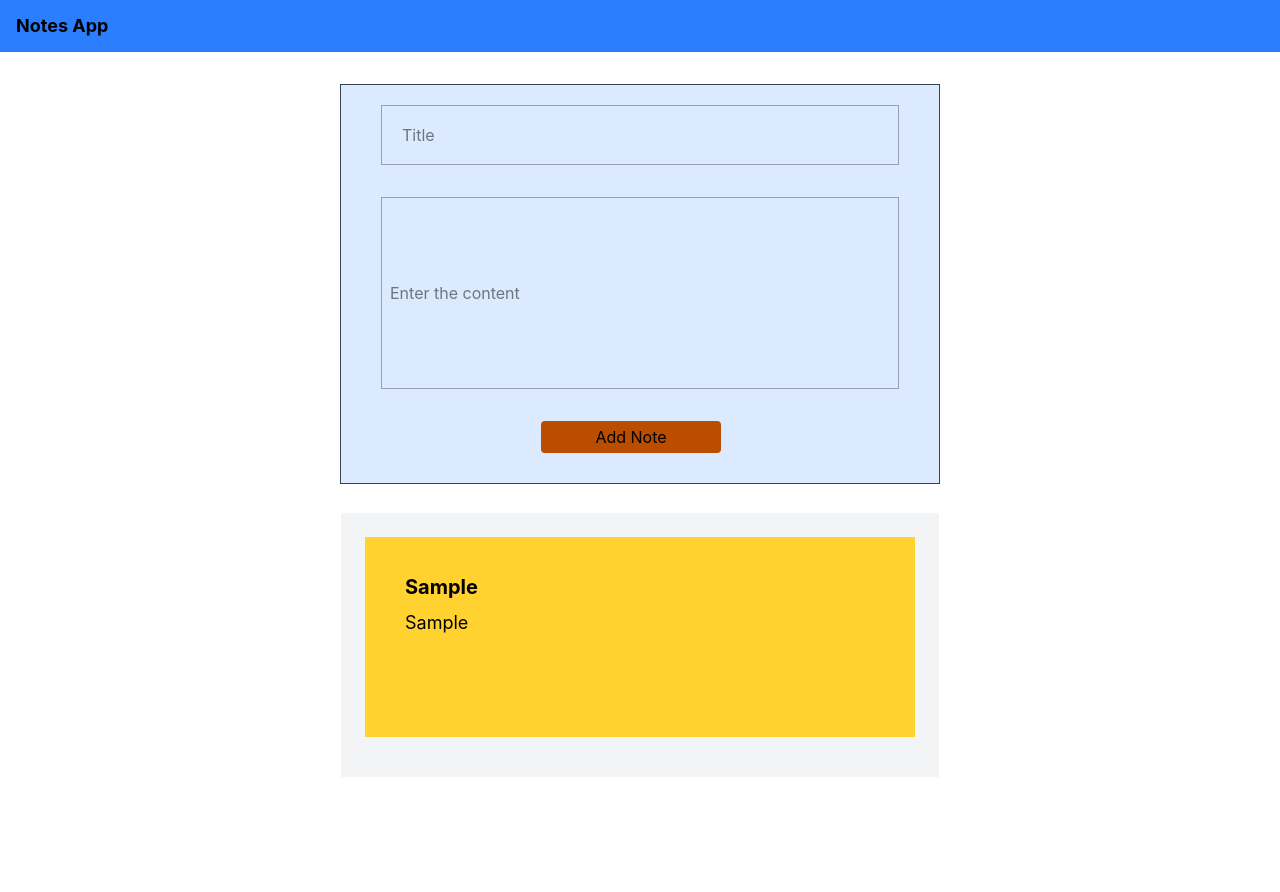
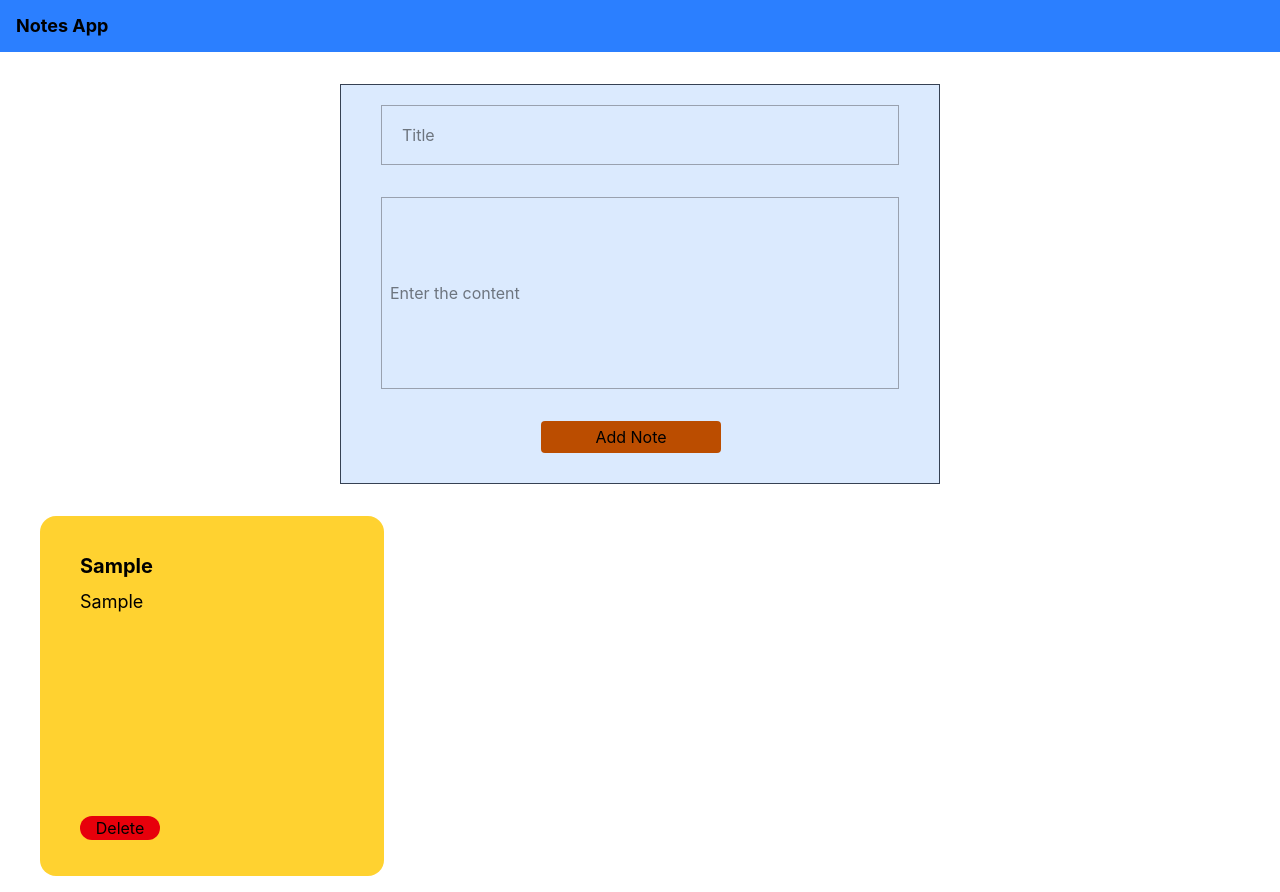
Before and after one commit to adiilmuhammad7/Notes-App, a React (Vite) app: page / in a window 1280 px wide. Both pictures are taken after typing "Sample", "Sample" into the empty fields and a click on the button "Add Note". Before the commit the page ends 800 px from the top, so only its background shows below. Built offline with nearby package versions, Linux system fonts and the light colour scheme.

Commit message:
Added the delete button

```diff
--- a/src/components/Notearea.jsx
+++ b/src/components/Notearea.jsx
@@ -39,10 +39,19 @@ function Notearea() {
     }
 
 
+    //delete
+    function deleteNote(index) {
+        setNotes(notes.filter(function (note, i) {
+            return i !== index
+        }))
+    }
+
+
 
 
 
     return (
+        <div>
             <div className="border border-gray-700 w-150  mx-auto my-8 h-100 bg-blue-100">
                 <div className="mt-10- px-10 py-5">
                     <input
@@ -72,18 +81,26 @@ function Notearea() {
                 <div className="mx-auto">
 
                 </div>
-
-
-
+            </div>
             {/* area of input displaying under the form */}
 
-            <div className="bg-gray-100 mt-10 p-6">
+            <div className="grid grid-cols-3 gap-1">
 
-                {notes.map((note) => {
+                {notes.map((note,index) => {
                     return (
-                        <div className="bg-amber-300 p-4 mb-4 h-50">
+
+                        <div className="bg-amber-300 rounded-2xl p-4 mb-4 h-90 ml-10 mr-10">
+
                             <h2 className="font-bold text-xl mt-5 ml-6">{note.title}</h2>
                             <p className="text-lg mt-2 ml-6">{note.content}</p>
+
+                            <button
+                            className="bg-red-600 w-20 mt-50 ml-6 rounded-2xl"
+                            onClick={function () {
+                                deleteNote(index)
+                            }}>
+                                Delete
+                            </button>
                         </div>
                     )
                 })}
@@ -91,7 +108,6 @@ function Notearea() {
             </div>
         </div>
 
-
     )
 }
 export default Notearea
```
Lines whose indentation alone changed are shown as unchanged.
